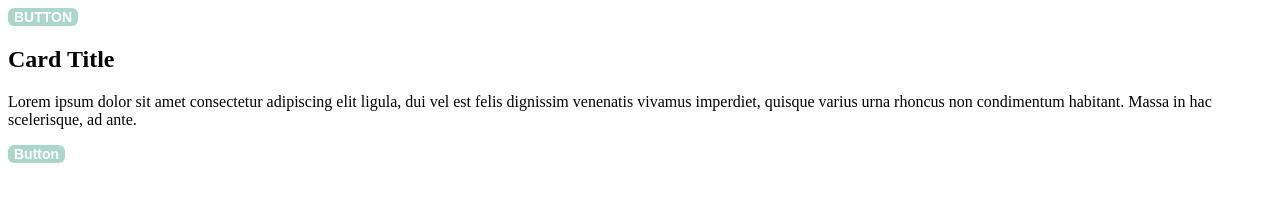
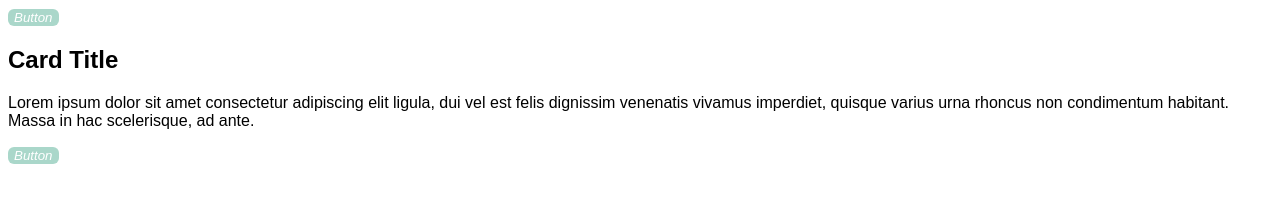
Before and after one commit to merabg29/FOLIO1, a plain HTML site: page Componentes/coomponents.html in a window 1280 px wide. Drawn offline with Linux system fonts and the light colour scheme; a web font is replaced by a local one.

Commit message:
Update coomponents.html

```diff
--- a/Componentes/coomponents.html
+++ b/Componentes/coomponents.html
@@ -4,13 +4,13 @@
     <meta charset="UTF-8">
     <meta name="viewport" content="width=device-width, initial-scale=1.0">
     <title>COMPONENTS</title>
+    <link rel="stylesheet" href="https://use.typekit.net/lsr1vgi.css">
 </head>
 <body>
-    <button>BUTTON</button>
+    <button>Button</button>
      <div> <h2>Card Title</h2>
     <p>Lorem ipsum dolor sit amet consectetur adipiscing elit ligula, dui vel est felis dignissim venenatis vivamus
         imperdiet, quisque varius urna rhoncus non condimentum habitant. Massa in hac scelerisque, ad ante.</p>
-
     <button>Button</button>
 </div>
 </body>
@@ -20,10 +20,9 @@
     button{
         background-color: #aad7ca;
         color: #ffffff;
-        font-family:  "Montserrat", sans-serif;
-        font-optical-sizing: auto;
-        font-size: 14px;
-        font-weight: 600;
+        font-family: "montserrat", sans-serif;
+        font-weight: 400;
+        font-style: italic;
         border-radius: 6px;
         border:none;
     }
@@ -35,5 +34,17 @@
     button:active{
         background-color: #709b8f;
     }
-
+    @font-face {
+        font-family: "Montserrat", sans-serif;
+        src: url();
+    }
+    h2{
+     font-family: "montserrat", sans-serif;
+     font-weight: 700;
+     font-style: normal;
+    }
+    p{
+     font-family: "montserrat", sans-serif;
+     font-weight: 400;
+     font-style: normal;}
 </style>
```
